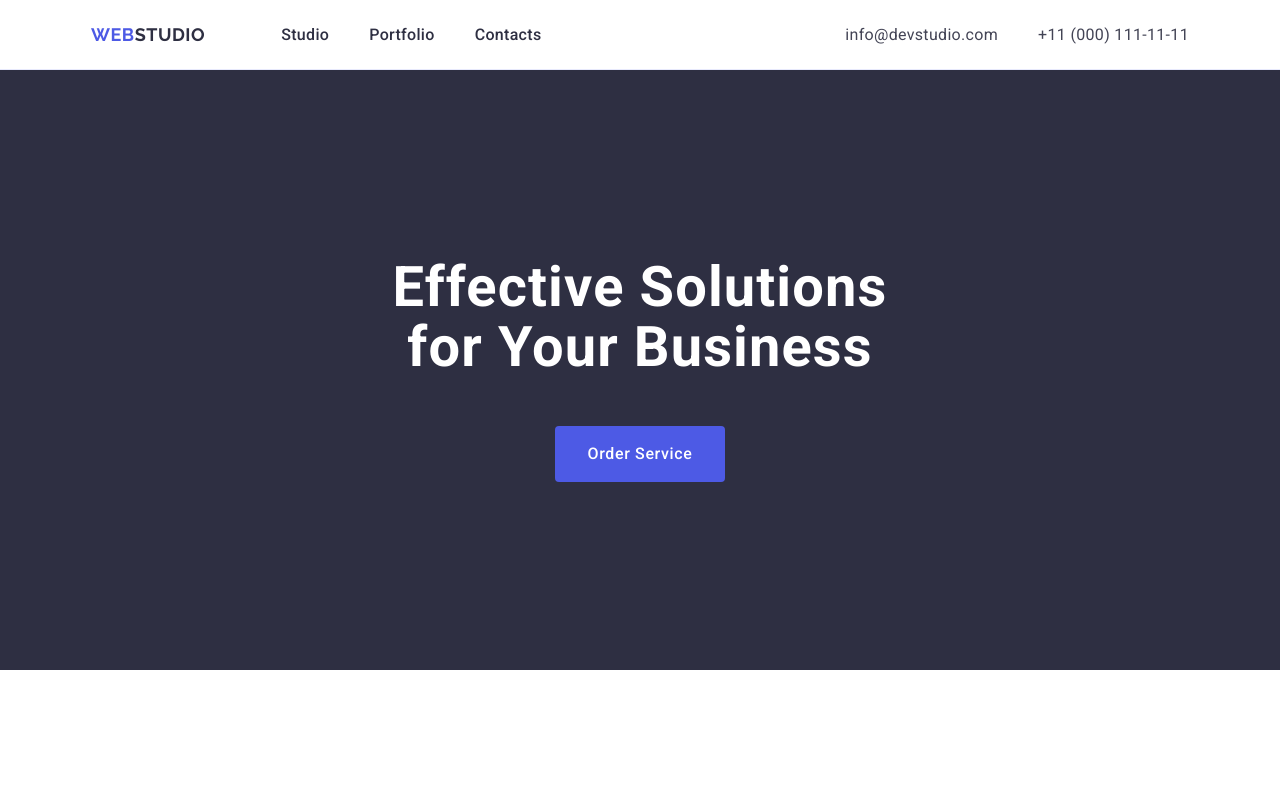
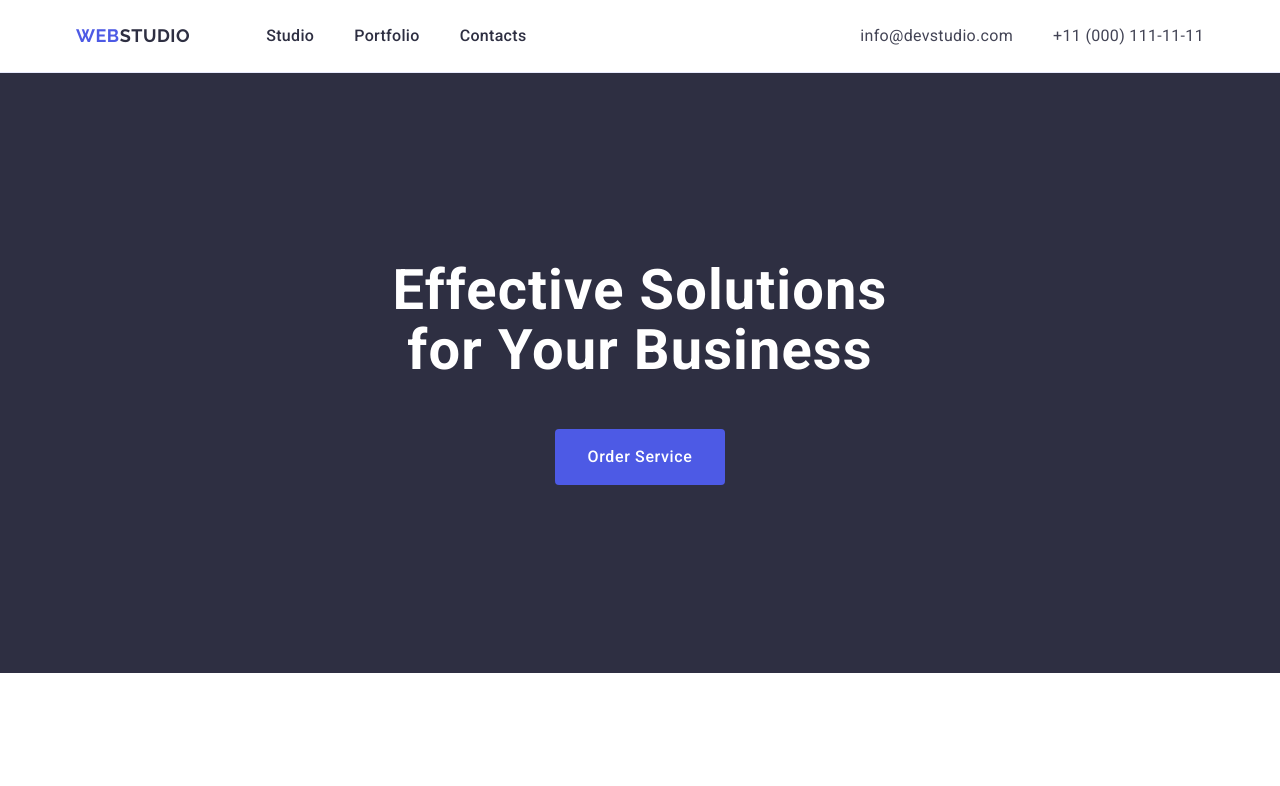
Before and after one commit to anyakobtseva/goit-markup-hw-03, a plain HTML site: page index.html in a window 1280 px wide. Shown: the top 786 px of the page. Drawn offline with nearby package versions, Linux system fonts and the light colour scheme.

Commit message:
padding corect

```diff
--- a/css/styles.css
+++ b/css/styles.css
@@ -91,9 +91,8 @@ line-height: 1.17; /* 116.667% */
 letter-spacing: 0.03em;
 text-transform: uppercase;
 color: var(--color-brand);
-padding-left: 15px;
-padding-top: 24px;
-  padding-bottom: 24px;
+display: block;
+
 }
 .header-logo .accent {
     color: var(--color-primary);
@@ -106,6 +105,7 @@ padding-top: 24px;
     color: var(--color-primary);
     padding-top: 24px;
   padding-bottom: 24px;
+  display: block;
 }
 .header-link:hover,
 .header-link:focus
@@ -115,9 +115,6 @@ padding-top: 24px;
 .contacts {
     font-style: normal;
     align-items: center;
-}
-.tel {
-    padding-right: 15px;
 }
 .contacts-link {
     line-height: 1.5;
@@ -279,20 +276,16 @@ height: 56px;
     line-height: 1.2; /* 120% */
     letter-spacing: 0.02em;
     color: var(--color-primary);
-    padding-top: 32px;
     margin-bottom: 8px;
 }
 .portfolio-description {
     line-height: 1.5; /* 150% */
     letter-spacing: 0.02em;
-    padding-bottom: 32px;
-    border: ;
 }
 .portf {
     padding: 32px 16px;
     border: 1px solid #e7e9fc;
     border-top: none;
-    margin-bottom: 8px;
 }
 .footer {
     background-color: var(--color-primary);
@@ -319,5 +312,4 @@ color: var(--color-light);
     line-height: 1.5; /* 150% */
     letter-spacing: 0.02em;
     color: var(--color-light);
-    padding-top: 17px;
 }
--- a/index.html
+++ b/index.html
@@ -33,7 +33,7 @@
       <address class="contacts">
         <ul class="menu">
           <li><a class="contacts-link" href="mailto:info@devstudio.com"> info@devstudio.com</a></li>
-          <li><a class="contacts-link tel" href="tel:+110001111111"> +11 (000) 111-11-11</a></li>
+          <li><a class="contacts-link" href="tel:+110001111111"> +11 (000) 111-11-11</a></li>
         </ul>
       </address>
     </div>
```
